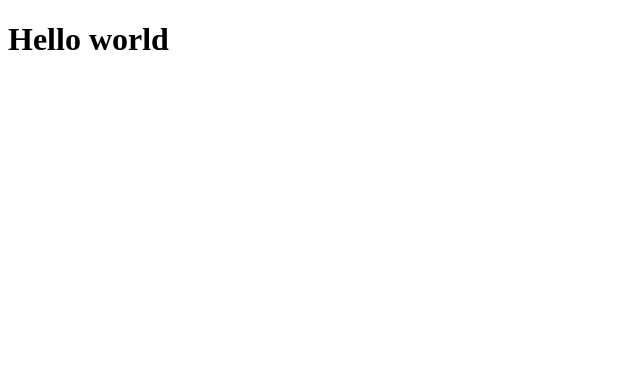
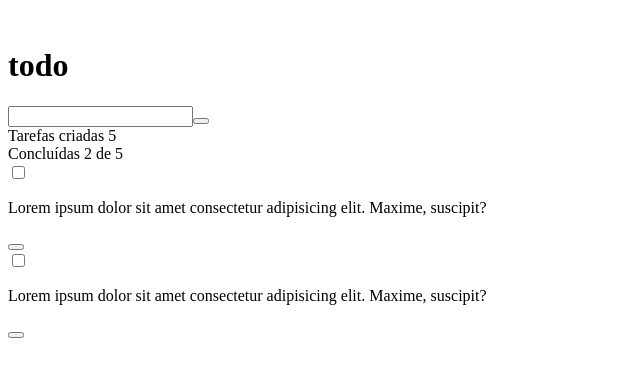
Before and after one commit to mrgalopes/ignite-todo, a React (Vite) app: page / in a window 1280 px wide. Shown: the top 376 px of the page, without its empty margins (0-640 px from the left). Built offline with nearby package versions, Linux system fonts and the light colour scheme; the HTML template or start-up script is replaced by a standard one.

Commit message:
Creates main skeleton

```diff
--- a/src/App.tsx
+++ b/src/App.tsx
@@ -1,6 +1,38 @@
 function App() {
   return (
-    <h1>Hello world</h1>
+    <>
+      <header>
+        <img />
+        <h1><span>to</span><span>do</span></h1>
+      </header>
+
+      <form>
+        <input />
+        <button type="submit" />
+      </form>
+
+      <section>
+        <div>
+          Tarefas criadas <span>5</span>
+        </div>
+        <div>
+          Concluídas <span>2 de 5</span>
+        </div>
+      </section>
+
+      <main>
+        <div>
+          <input type="checkbox" />
+          <p>Lorem ipsum dolor sit amet consectetur adipisicing elit. Maxime, suscipit?</p>
+          <button />
+        </div>
+        <div>
+          <input type="checkbox" />
+          <p>Lorem ipsum dolor sit amet consectetur adipisicing elit. Maxime, suscipit?</p>
+          <button />
+        </div>
+      </main>
+    </>
   )
 }
 
```
